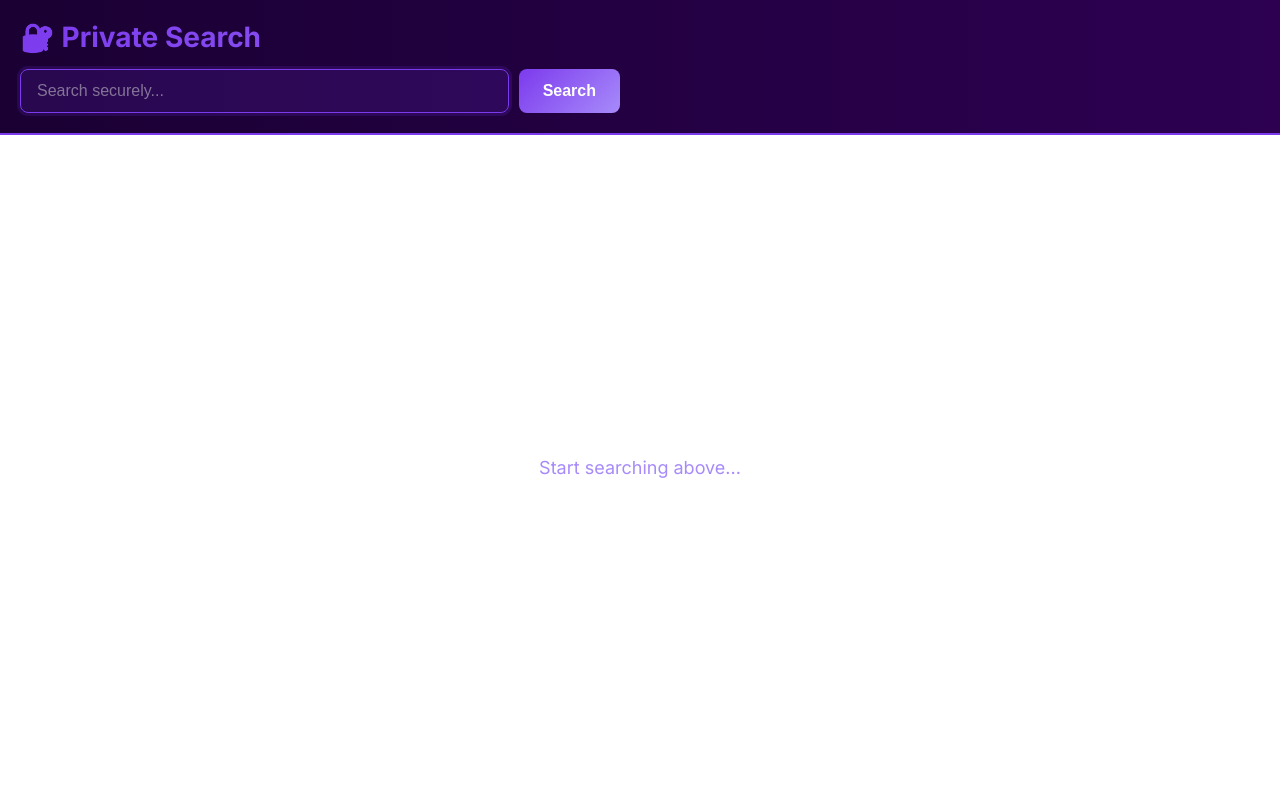
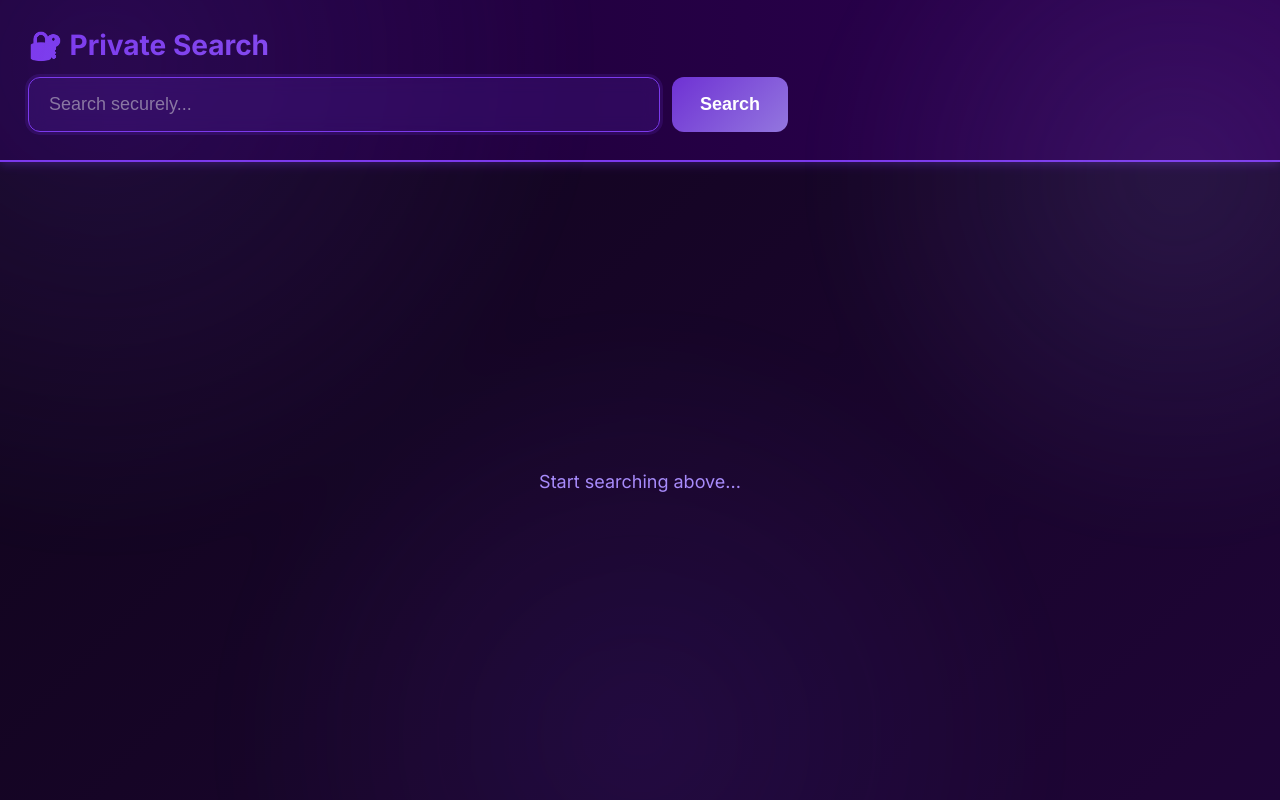
Before and after one commit to NexusDevelopments/nexushub-webproxy, a Next.js app: page /algebra in a window 1280 px wide. Built offline with nearby package versions, Linux system fonts and the light colour scheme.

Commit message:
style(ui): thicker glassy styles + animated bg; fix algebra sandbox + keep query; proxy rewrite maintained

```diff
--- a/app/algebra/algebra.module.css
+++ b/app/algebra/algebra.module.css
@@ -5,11 +5,30 @@
   background: linear-gradient(135deg, #0a0015 0%, #1a0033 100%);
   color: #e0e0e0;
   overflow: hidden;
+  position: relative;
+}
+
+@keyframes gradientShift {
+  0% { background-position: 0% 50%; }
+  50% { background-position: 100% 50%; }
+  100% { background-position: 0% 50%; }
+}
+
+.container::before {
+  content: '';
+  position: absolute;
+  inset: -20% -20%;
+  background: radial-gradient(800px 800px at 20% 20%, rgba(124,58,237,0.15), transparent 60%),
+              radial-gradient(600px 600px at 80% 30%, rgba(167,139,250,0.12), transparent 60%),
+              radial-gradient(700px 700px at 50% 80%, rgba(124,58,237,0.1), transparent 60%);
+  filter: blur(30px);
+  animation: gradientShift 18s ease-in-out infinite;
+  pointer-events: none;
 }
 
 .header {
   background: linear-gradient(90deg, #1a0033 0%, #2d0052 100%);
-  padding: 20px;
+  padding: 28px;
   border-bottom: 2px solid #7c3aed;
   box-shadow: 0 2px 10px rgba(124, 58, 237, 0.3);
   display: flex;
@@ -29,19 +48,20 @@
 
 .searchForm {
   display: flex;
-  gap: 10px;
-  max-width: 600px;
+  gap: 12px;
+  max-width: 760px;
 }
 
 .input {
   flex: 1;
-  padding: 12px 16px;
-  background: rgba(124, 58, 237, 0.1);
+  padding: 16px 20px;
+  background: rgba(124, 58, 237, 0.18);
   border: 1px solid rgba(124, 58, 237, 0.3);
-  border-radius: 8px;
+  border-radius: 12px;
   color: #e0e0e0;
-  font-size: 16px;
+  font-size: 18px;
   transition: all 0.3s ease;
+  backdrop-filter: blur(8px);
 }
 
 .input:focus {
@@ -56,15 +76,16 @@
 }
 
 .btn {
-  padding: 12px 24px;
-  background: linear-gradient(135deg, #7c3aed, #a78bfa);
+  padding: 14px 28px;
+  background: linear-gradient(135deg, rgba(124,58,237,0.85), rgba(167,139,250,0.85));
   border: none;
-  border-radius: 8px;
+  border-radius: 12px;
   color: white;
-  font-size: 16px;
+  font-size: 18px;
   font-weight: bold;
   cursor: pointer;
-  transition: all 0.3s ease;
+  transition: all 0.25s ease;
+  backdrop-filter: blur(6px);
 }
 
 .btn:hover {
@@ -80,14 +101,14 @@
   flex: 1;
   overflow: hidden;
   position: relative;
-  background: white;
+  background: rgba(255,255,255,0.02);
 }
 
 .frame {
   width: 100%;
   height: 100%;
   border: none;
-  background: white;
+  background: transparent;
 }
 
 /* Mobile Responsive */
--- a/app/algebra/page.tsx
+++ b/app/algebra/page.tsx
@@ -24,7 +24,7 @@ function AlgebraContent() {
       const target = `https://duckduckgo.com/?q=${encodeURIComponent(searchQuery)}`;
       const url = `/api/proxy?url=${encodeURIComponent(target)}`;
       setSearchUrl(url);
-      setSearchQuery('');
+      // Keep query text so the bar doesn't clear
     }
   };
 
@@ -53,7 +53,7 @@ function AlgebraContent() {
             src={searchUrl}
             className={styles.frame}
             title="DuckDuckGo Search"
-            sandbox="allow-same-origin allow-scripts allow-forms allow-popups allow-modals allow-top-navigation"
+            sandbox="allow-same-origin allow-scripts allow-forms allow-popups allow-modals"
           />
         ) : (
           <div style={{ display: 'flex', alignItems: 'center', justifyContent: 'center', height: '100%' }}>
--- a/components/SearchBar.module.css
+++ b/components/SearchBar.module.css
@@ -10,12 +10,13 @@
 .inputWrapper {
   flex: 1;
   display: flex;
-  gap: 8px;
-  border-radius: 8px;
-  background: rgba(124, 58, 237, 0.1);
-  border: 1px solid rgba(124, 58, 237, 0.3);
-  transition: all 0.3s ease;
+  gap: 10px;
+  border-radius: 12px;
+  background: rgba(124, 58, 237, 0.16);
+  border: 1px solid rgba(124, 58, 237, 0.35);
+  transition: all 0.25s ease;
   overflow: hidden;
+  backdrop-filter: blur(8px);
 }
 
 .inputWrapper:focus-within {
@@ -26,11 +27,11 @@
 
 .input {
   flex: 1;
-  padding: 12px 16px;
+  padding: 16px 20px;
   background: transparent;
   border: none;
   color: #e0e0e0;
-  font-size: 16px;
+  font-size: 18px;
 }
 
 .input::placeholder {
@@ -42,14 +43,15 @@
 }
 
 .btn {
-  padding: 0 16px;
-  background: linear-gradient(135deg, #7c3aed, #a78bfa);
+  padding: 0 18px;
+  background: linear-gradient(135deg, rgba(124,58,237,0.9), rgba(167,139,250,0.9));
   border: none;
   color: white;
-  font-size: 18px;
+  font-size: 20px;
   cursor: pointer;
-  transition: all 0.3s ease;
+  transition: all 0.25s ease;
   font-weight: bold;
+  border-radius: 10px;
 }
 
 .btn:hover {
--- a/components/UrlBar.module.css
+++ b/components/UrlBar.module.css
@@ -6,16 +6,17 @@
 }
 
 .inputWrapper {
-  max-width: 800px;
+  max-width: 900px;
   margin: 0 auto;
   display: flex;
   align-items: center;
-  gap: 8px;
-  background: rgba(124, 58, 237, 0.1);
-  border: 1px solid rgba(124, 58, 237, 0.3);
-  border-radius: 6px;
-  padding: 0 12px;
-  transition: all 0.3s ease;
+  gap: 10px;
+  background: rgba(124, 58, 237, 0.16);
+  border: 1px solid rgba(124, 58, 237, 0.35);
+  border-radius: 12px;
+  padding: 0 16px;
+  transition: all 0.25s ease;
+  backdrop-filter: blur(8px);
 }
 
 .inputWrapper:focus-within {
@@ -32,11 +33,11 @@
 
 .input {
   flex: 1;
-  padding: 10px 0;
+  padding: 14px 0;
   background: transparent;
   border: none;
   color: #e0e0e0;
-  font-size: 14px;
+  font-size: 16px;
 }
 
 .input::placeholder {
@@ -49,15 +50,15 @@
 
 .btn {
   flex-shrink: 0;
-  background: linear-gradient(135deg, #7c3aed, #a78bfa);
+  background: linear-gradient(135deg, rgba(124,58,237,0.9), rgba(167,139,250,0.9));
   border: none;
   color: white;
-  width: 32px;
-  height: 32px;
-  border-radius: 4px;
-  font-size: 18px;
+  width: 36px;
+  height: 36px;
+  border-radius: 8px;
+  font-size: 20px;
   cursor: pointer;
-  transition: all 0.3s ease;
+  transition: all 0.25s ease;
   display: flex;
   align-items: center;
   justify-content: center;
```
